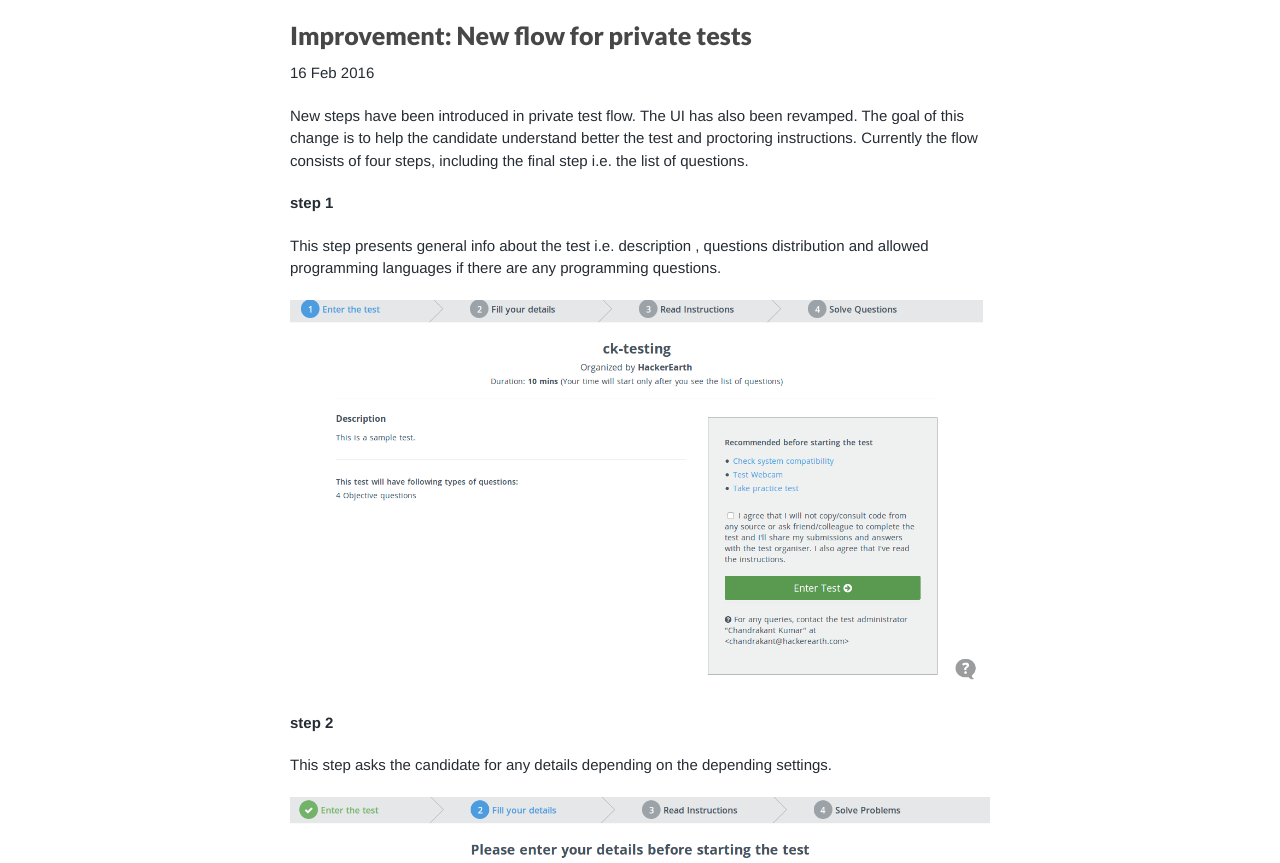
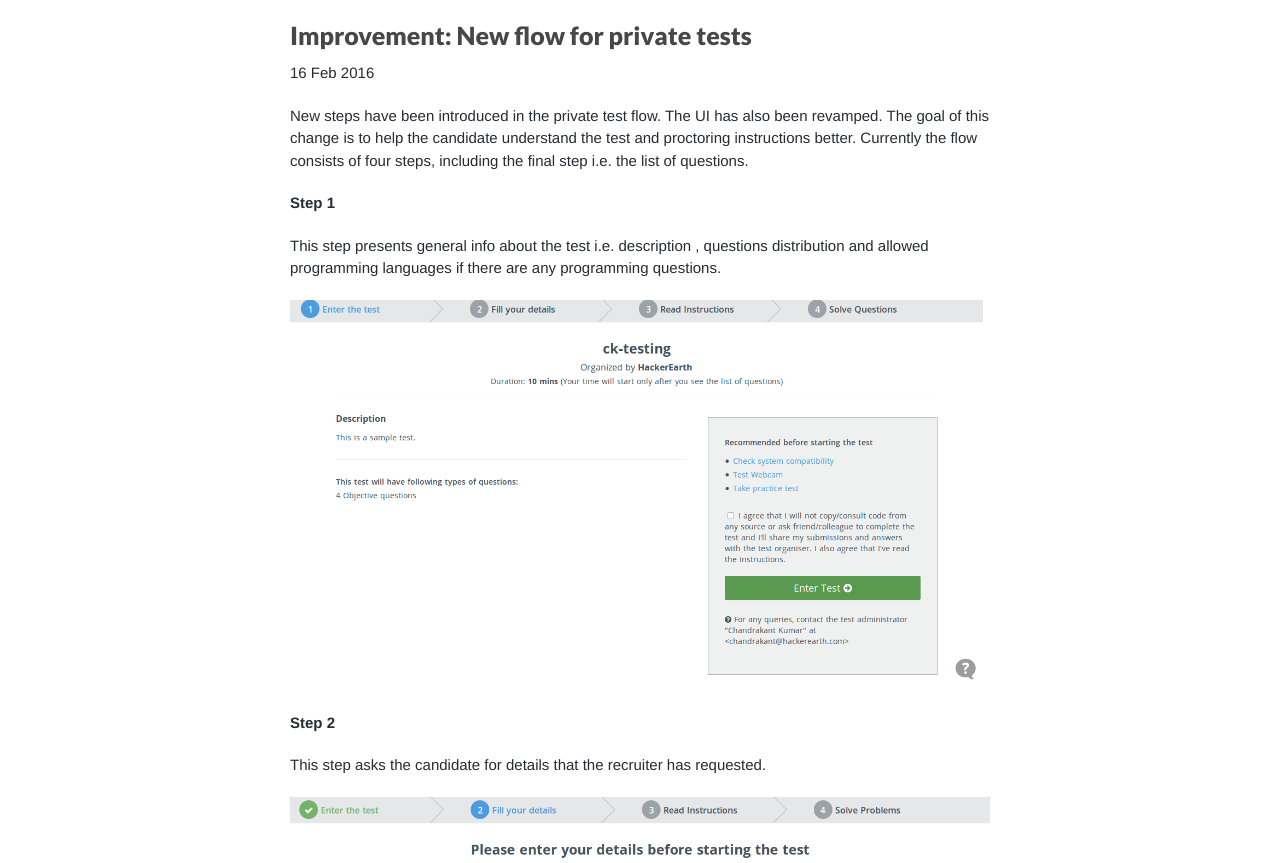
Before and after one commit to HackerEarth/news.hackerearth.com, a Jekyll site: the page built from _posts/2016-02-16-new-private-test-flow.md, in a window 1280 px wide and 1400 px high. Shown: the part 341-1204 px from the top of the window. Built offline with Jekyll 4.4.1, drawn with Linux system fonts in a browser that asks for light colours; nearby versions of some CDN libraries; Markdown is read by kramdown in place of the engine named in the settings; comment, search, counter and statistics services are not loaded; some of the changed text lies outside the part shown.

```diff
--- a/_posts/2016-02-16-new-private-test-flow.md
+++ b/_posts/2016-02-16-new-private-test-flow.md
@@ -7,35 +7,36 @@
 ---
 {% include JB/setup %}
 
-New steps have been introduced in private test flow. The UI has also been revamped. The goal of this change
-is to help the candidate understand better the test and proctoring instructions. Currently the flow consists
-of four steps, including the final step i.e. the list of questions.
+New steps have been introduced in the private test flow. The UI has also been revamped. The goal of this change
+is to help the candidate understand the test and proctoring instructions
+better. Currently the flow consists of four steps, including the final step i.e. the list of questions.
 
-**step 1**
+**Step 1**
 
 This step presents general info about the test i.e. description , questions distribution and allowed programming
 languages if there are any programming questions.
 
 <img src="/images/private-test-flow-step-1.png" />
 
-**step 2**
+**Step 2**
 
-This step asks the candidate for any details depending on the depending settings.
+This step asks the candidate for details that the recruiter has requested.
 
 <img src="/images/private-test-flow-step-2.png" />
 
-**step 3**
+**Step 3**
 
 This step shows detailed test and proctoring instructions. This step also has a one minute timer to provide
 the user with the opportunity to go through all instructions carefully.
 
 <img src="/images/private-test-flow-step-3.png" />
 
-**step 4**
+**Step 4**
 
 This is the final step, where the candidate is presented with the list of questions and his time starts.
 
-A bar on the top is also present listing all steps and indicating what steps have been completed.
+A progress bar on the top is also visible, listing all steps and indicating
+which steps have been completed.
 
 
 *Send email to [support@hackerearth.com](mailto:support@hackerearth.com) for any bugs or suggestions.*
```
Also changed, not shown: _posts/2016-02-16-timed-mcq-questions.md (added, +32 -0 lines), _posts/2016-02-20-android-assessments.md (added, +34 -0 lines), images/android_0.png (added), images/android_1.png (added), images/android_2.png (added), images/android_3.png (added), images/timed_mcq_1.png (added), images/timed_mcq_2.png (added), images/timed_mcq_3.png (added), images/timed_mcq_4.png (added).
